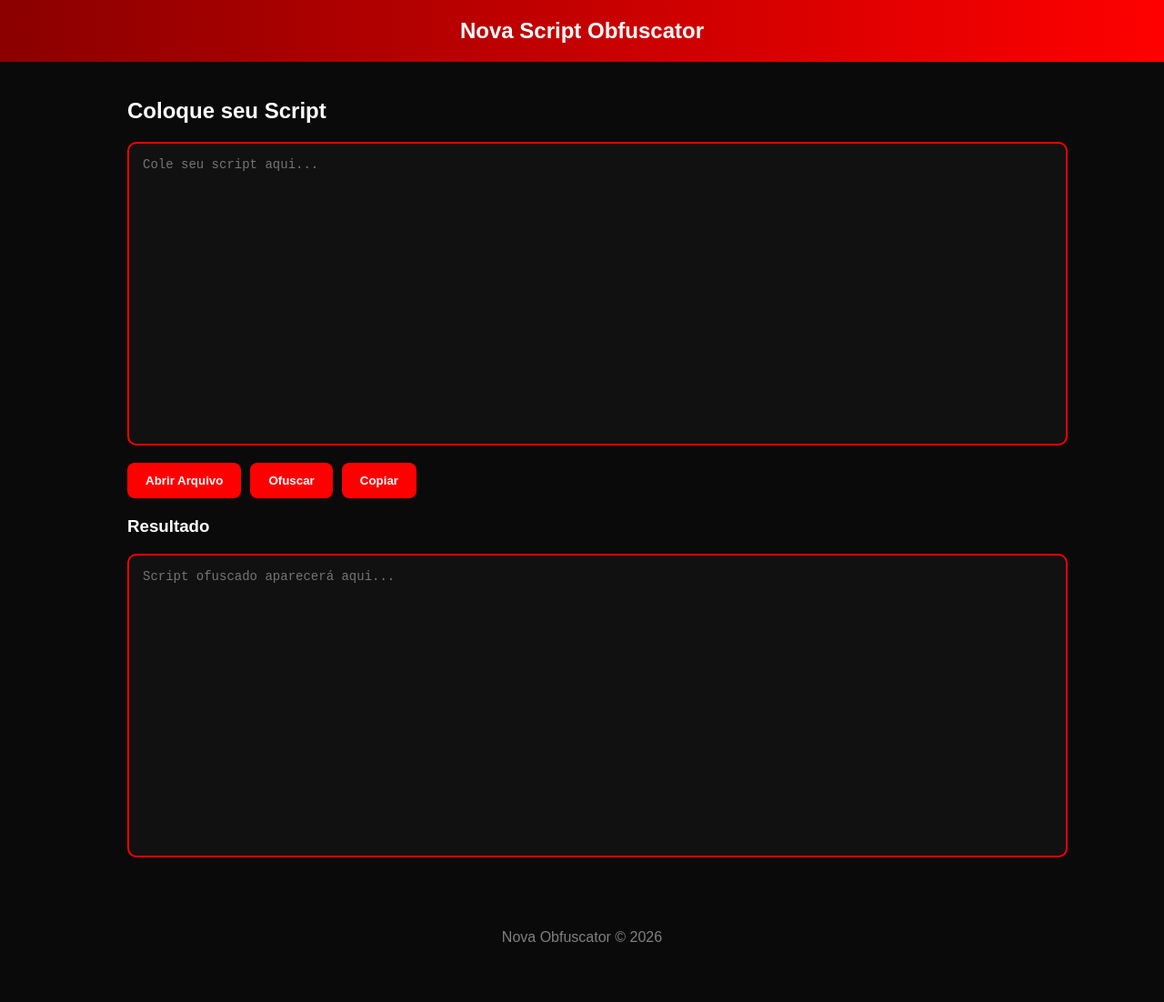
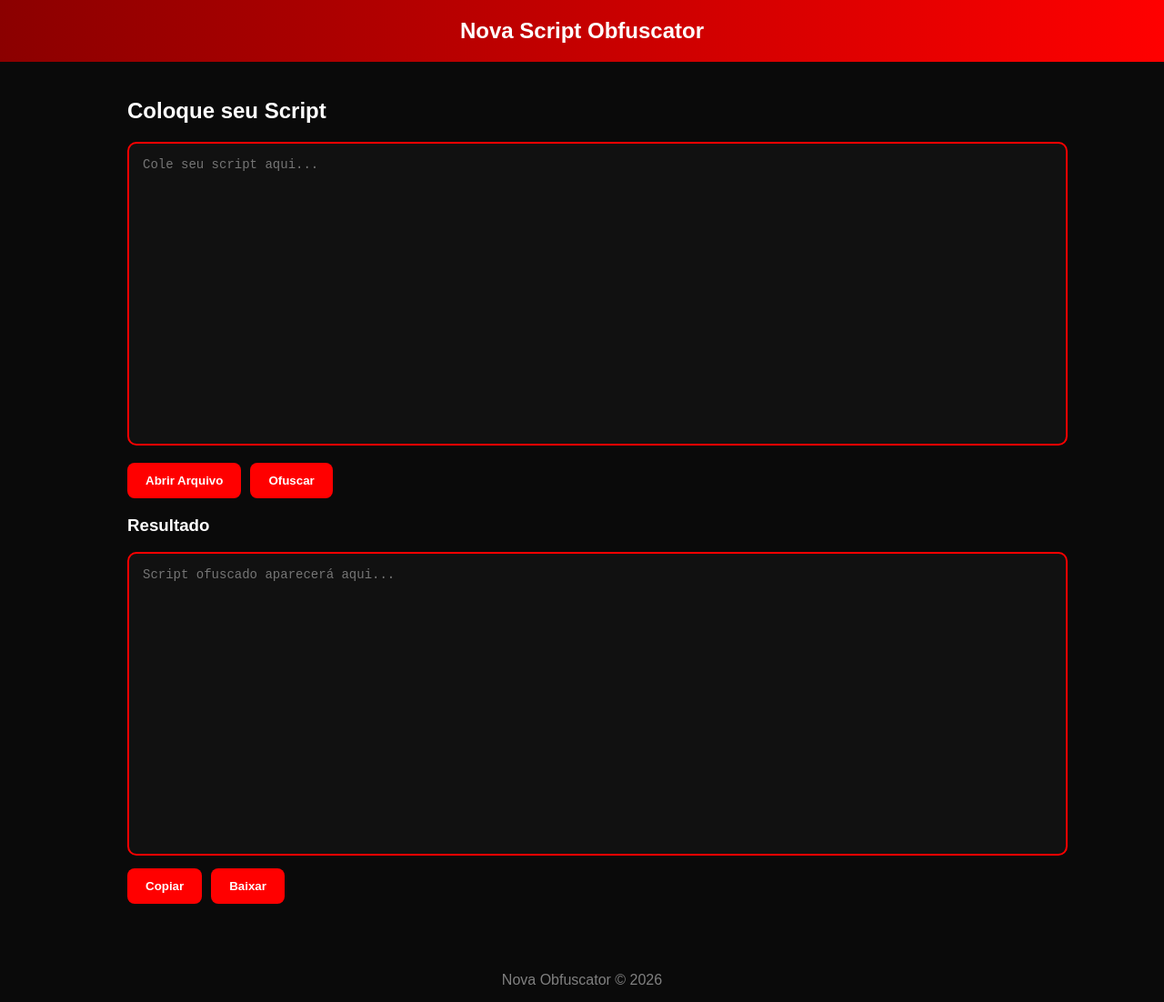
Before and after one commit to assure157tv157157157-boop/index.html, a plain HTML site: page index.html in a window 1280 px wide. Shown: the whole page at 91% size. Before the commit the page ends 1055 px from the top, so only its background shows below. Drawn offline with Linux system fonts and the light colour scheme.

Commit message:
Enhance output section with download and copy buttons
Added buttons for copying and downloading obfuscated code, and updated error messages.

```diff
--- a/index.html
+++ b/index.html
@@ -60,8 +60,10 @@ button:hover {
     background: darkred;
 }
 
-.output {
-    margin-top: 20px;
+.output-buttons {
+    margin-top: 10px;
+    display: flex;
+    gap: 10px;
 }
 
 footer {
@@ -91,13 +93,18 @@ Nova Script Obfuscator
 
     <button onclick="openFile()">Abrir Arquivo</button>
     <button onclick="obfuscate()">Ofuscar</button>
-    <button onclick="copyCode()">Copiar</button>
 
 </div>
 
-<div class="output">
 <h3>Resultado</h3>
+
 <textarea id="result" class="editor" placeholder="Script ofuscado aparecerá aqui..."></textarea>
+
+<div class="output-buttons">
+
+    <button onclick="copyCode()">Copiar</button>
+    <button onclick="downloadCode()">Baixar</button>
+
 </div>
 
 </div>
@@ -164,7 +171,7 @@ async function obfuscate() {
         }
 
     } catch (error) {
-        document.getElementById("result").value = "Erro de conexão";
+        document.getElementById("result").value = "Erro de conexão com API";
     }
 }
 
@@ -179,6 +186,25 @@ function copyCode() {
 
 }
 
+function downloadCode() {
+
+    const code = document.getElementById("result").value;
+
+    if (!code) {
+        alert("Nada para baixar");
+        return;
+    }
+
+    const blob = new Blob([code], { type: "text/plain" });
+
+    const a = document.createElement("a");
+
+    a.href = URL.createObjectURL(blob);
+    a.download = "script-ofuscado.lua";
+
+    a.click();
+}
+
 </script>
 
 </body>
```
